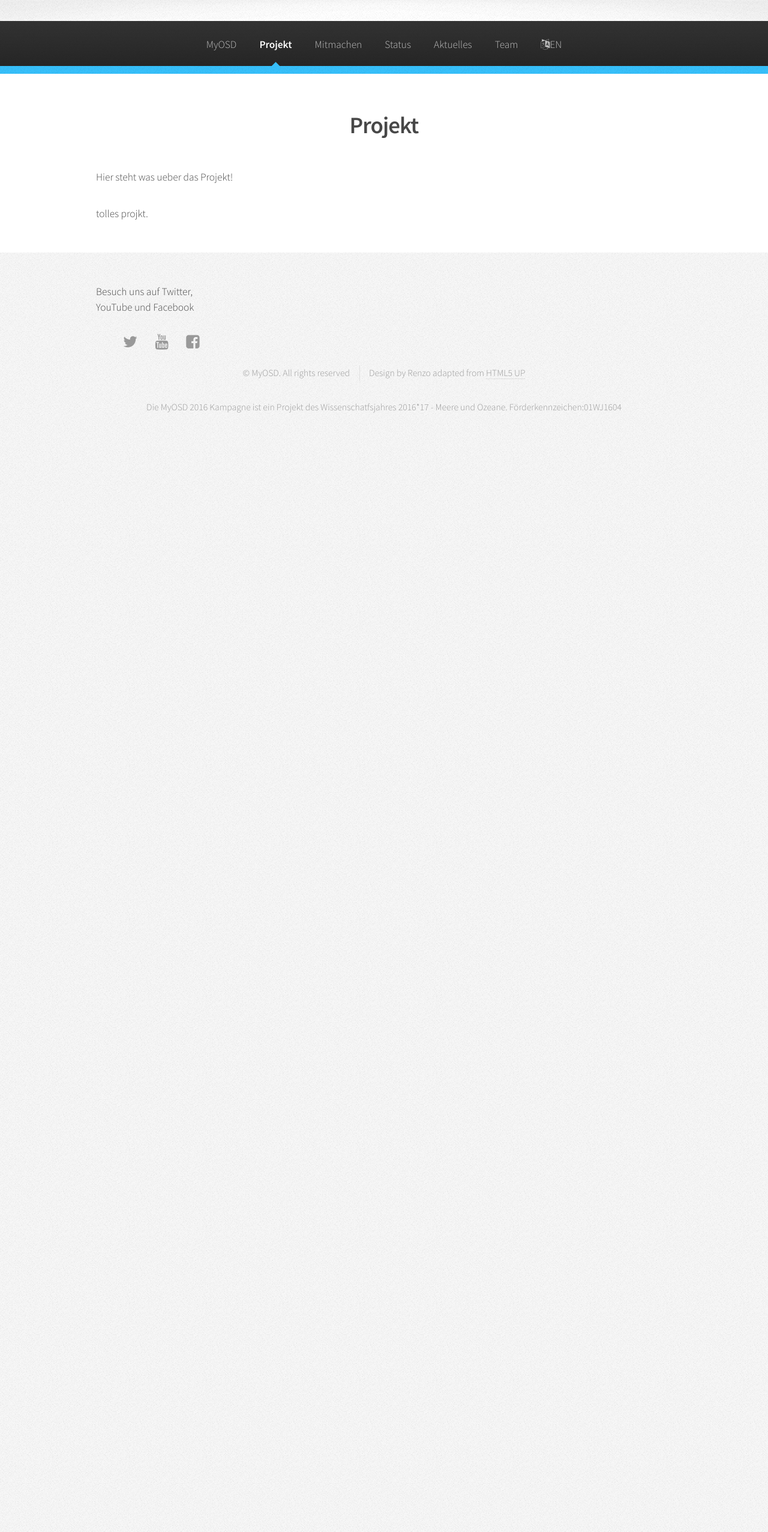
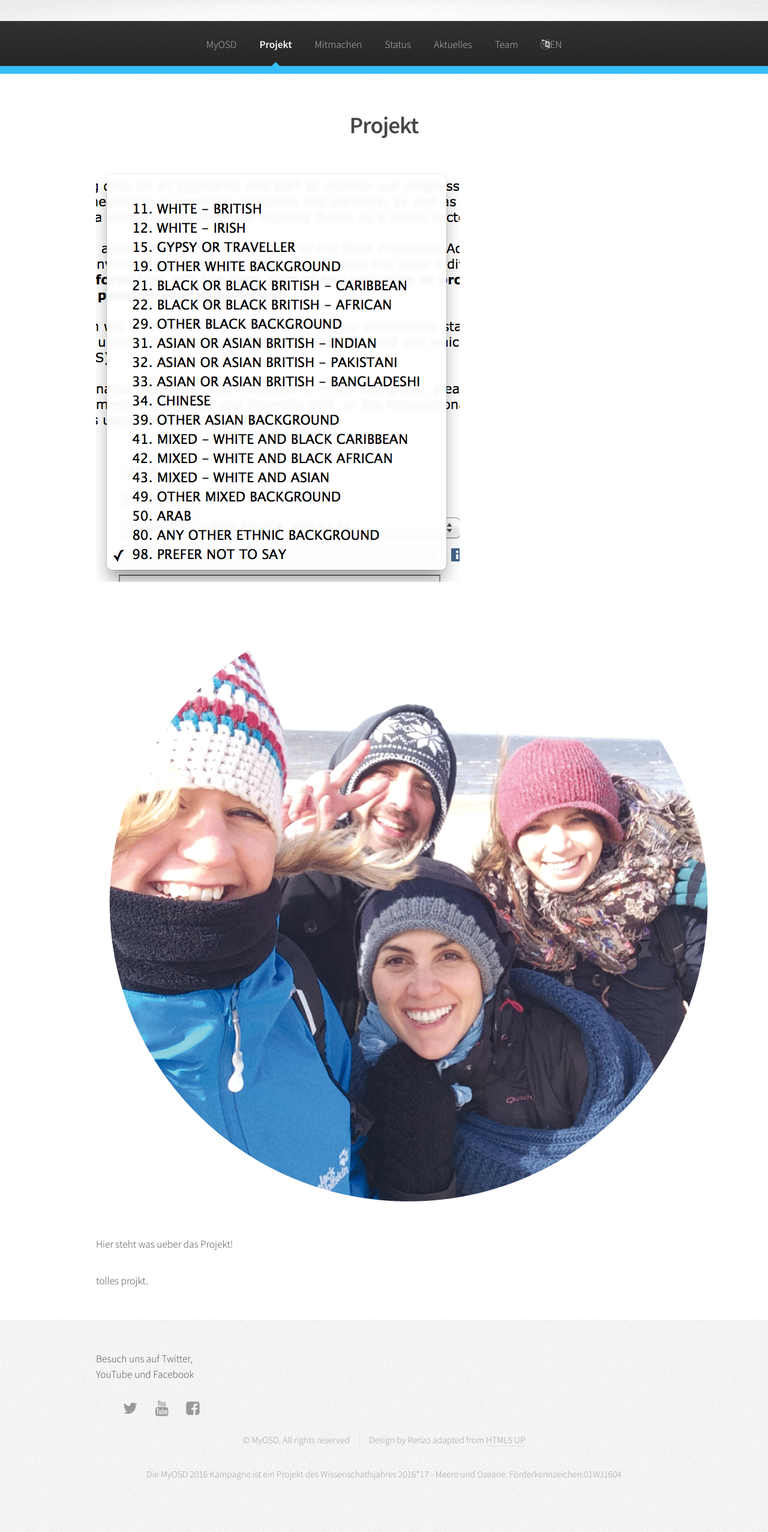
Before and after one commit to myosd/myosd.github.io, a Jekyll site: the page built from projekt/index.md, in a window 1280 px wide. Shown: the whole page at 60% size. Built offline with Jekyll 4.4.1, drawn with Linux system fonts in a browser that asks for light colours; before the commit the page ends 900 px from its top, so only the background shows below that.

Commit message:
test bilder

```diff
--- a/projekt/index.md
+++ b/projekt/index.md
@@ -1,8 +1,11 @@
 ---
 title: Projekt
 layout: page
+published: true
 ---
 
+![test]({{site.baseurl}}/projekt/Screen Shot 2014-11-14 at 10.42.48.png)
+![]({{site.baseurl}}//assets/images/Icon_Mitmachen.gif)
 
 Hier steht was ueber das Projekt!
 
```
